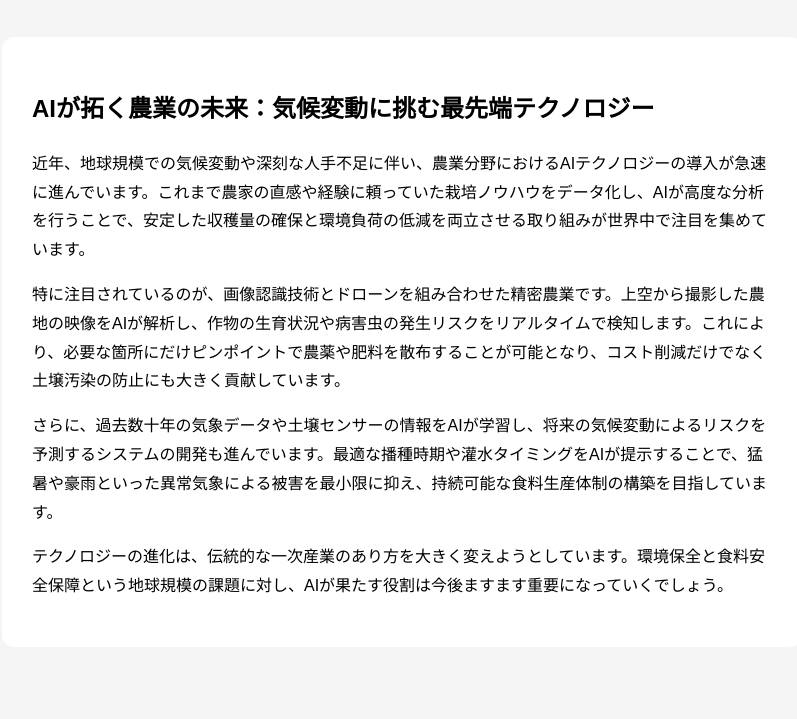
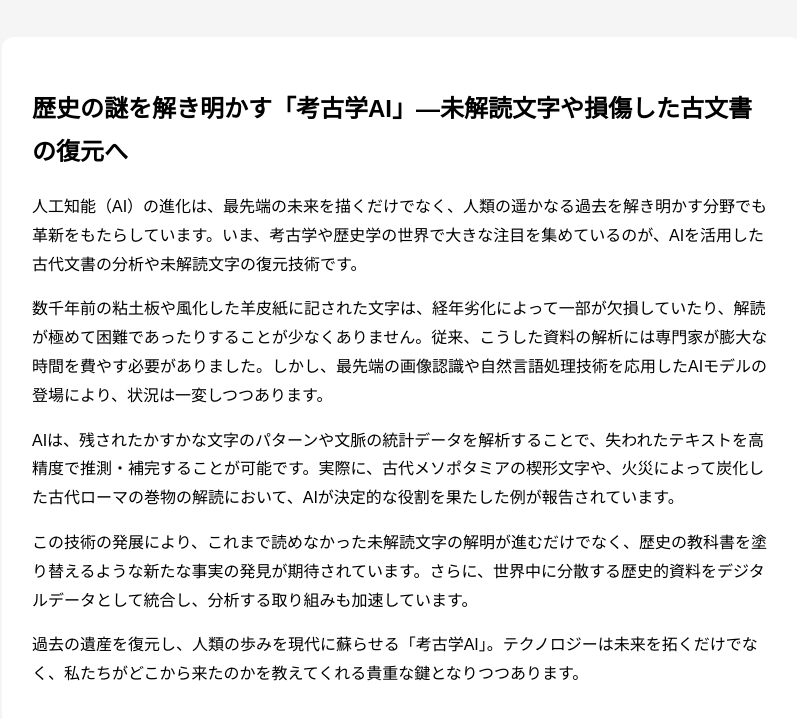
Before and after one commit to yusukaide-onthebed/ai-auto-site, a plain HTML site: page index.html in a window 1280 px wide. Shown: the part 185-904 px from the top of the page, without its empty margins (238-1035 px from the left). Drawn offline with Linux system fonts and the light colour scheme.

Commit message:
AIが記事を生成しました

```diff
--- a/index.html
+++ b/index.html
@@ -53,11 +53,12 @@
     <!-- AI_ARTICLE_START -->
 
 <article>
-<h2>AIが拓く農業の未来：気候変動に挑む最先端テクノロジー</h2>
-<p>近年、地球規模での気候変動や深刻な人手不足に伴い、農業分野におけるAIテクノロジーの導入が急速に進んでいます。これまで農家の直感や経験に頼っていた栽培ノウハウをデータ化し、AIが高度な分析を行うことで、安定した収穫量の確保と環境負荷の低減を両立させる取り組みが世界中で注目を集めています。</p>
-<p>特に注目されているのが、画像認識技術とドローンを組み合わせた精密農業です。上空から撮影した農地の映像をAIが解析し、作物の生育状況や病害虫の発生リスクをリアルタイムで検知します。これにより、必要な箇所にだけピンポイントで農薬や肥料を散布することが可能となり、コスト削減だけでなく土壌汚染の防止にも大きく貢献しています。</p>
-<p>さらに、過去数十年の気象データや土壌センサーの情報をAIが学習し、将来の気候変動によるリスクを予測するシステムの開発も進んでいます。最適な播種時期や灌水タイミングをAIが提示することで、猛暑や豪雨といった異常気象による被害を最小限に抑え、持続可能な食料生産体制の構築を目指しています。</p>
-<p>テクノロジーの進化は、伝統的な一次産業のあり方を大きく変えようとしています。環境保全と食料安全保障という地球規模の課題に対し、AIが果たす役割は今後ますます重要になっていくでしょう。</p>
+<h2>歴史の謎を解き明かす「考古学AI」—未解読文字や損傷した古文書の復元へ</h2>
+<p>人工知能（AI）の進化は、最先端の未来を描くだけでなく、人類の遥かなる過去を解き明かす分野でも革新をもたらしています。いま、考古学や歴史学の世界で大きな注目を集めているのが、AIを活用した古代文書の分析や未解読文字の復元技術です。</p>
+<p>数千年前の粘土板や風化した羊皮紙に記された文字は、経年劣化によって一部が欠損していたり、解読が極めて困難であったりすることが少なくありません。従来、こうした資料の解析には専門家が膨大な時間を費やす必要がありました。しかし、最先端の画像認識や自然言語処理技術を応用したAIモデルの登場により、状況は一変しつつあります。</p>
+<p>AIは、残されたかすかな文字のパターンや文脈の統計データを解析することで、失われたテキストを高精度で推測・補完することが可能です。実際に、古代メソポタミアの楔形文字や、火災によって炭化した古代ローマの巻物の解読において、AIが決定的な役割を果たした例が報告されています。</p>
+<p>この技術の発展により、これまで読めなかった未解読文字の解明が進むだけでなく、歴史の教科書を塗り替えるような新たな事実の発見が期待されています。さらに、世界中に分散する歴史的資料をデジタルデータとして統合し、分析する取り組みも加速しています。</p>
+<p>過去の遺産を復元し、人類の歩みを現代に蘇らせる「考古学AI」。テクノロジーは未来を拓くだけでなく、私たちがどこから来たのかを教えてくれる貴重な鍵となりつつあります。</p>
 </article>
 
     <!-- AI_ARTICLE_END -->
```
Also changed, not shown: article.html (+6 -5 lines).
